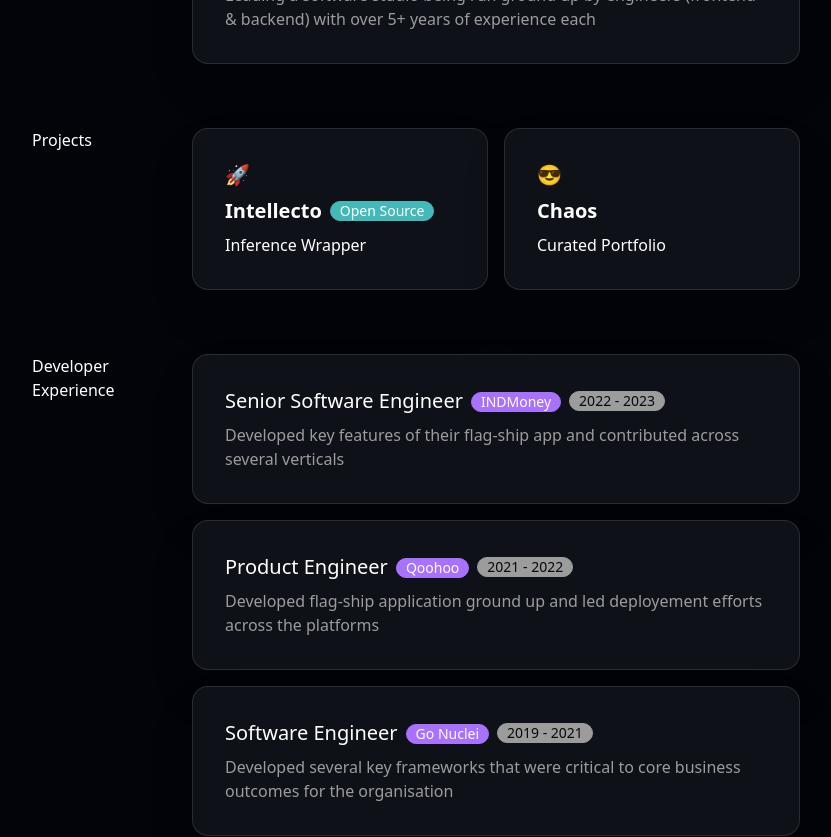
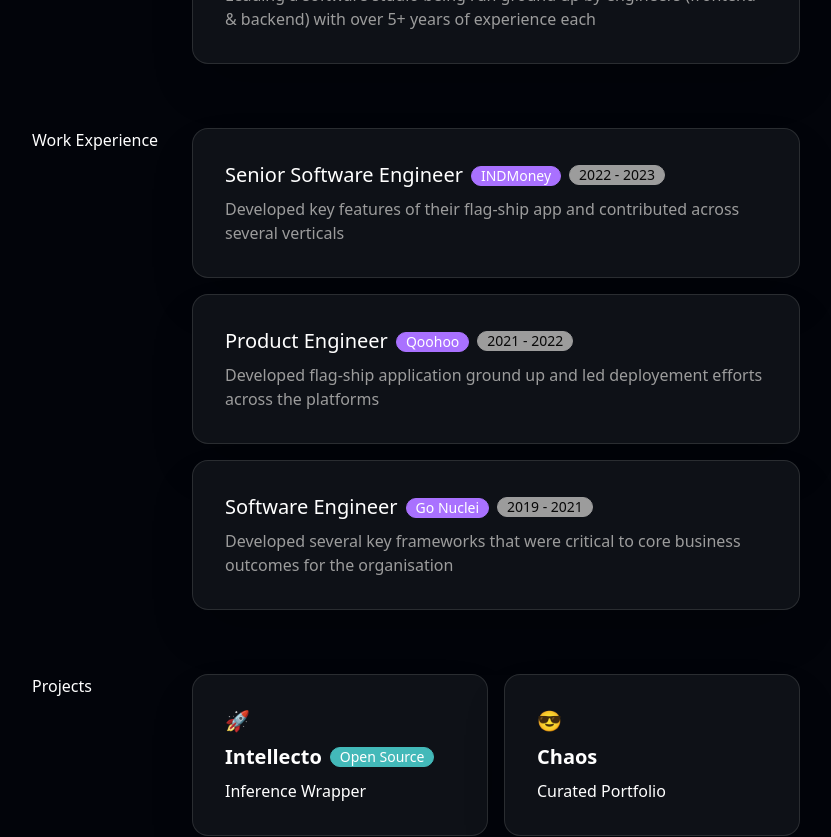
Before and after one commit to kabir-asani/chaos, a SvelteKit app: page / in a window 1280 px wide. Shown: the part 860-1697 px from the top of the page, without its empty margins (224-1055 px from the left). Built offline with nearby package versions, Linux system fonts and the light colour scheme.

Commit message:
Rearrange home page

```diff
--- a/src/routes/+page.svelte
+++ b/src/routes/+page.svelte
@@ -17,8 +17,8 @@
 		<Header />
 		<About />
 		<Entrepreneur />
+		<Experience />
 		<Showcase />
-		<Experience />
 		<Creator />
 		<Education />
 		<Contact />
--- a/src/routes/components/developer/Developer.svelte
+++ b/src/routes/components/developer/Developer.svelte
@@ -6,7 +6,7 @@
 </script>
 
 <SectionItem id="experience">
-	<SectionTitle slot="title" text="Developer Experience" />
+	<SectionTitle slot="title" text="Work Experience" />
 	<SectionContent slot="content">
 		<DeveloperItem
 			role="Senior Software Engineer"
```
